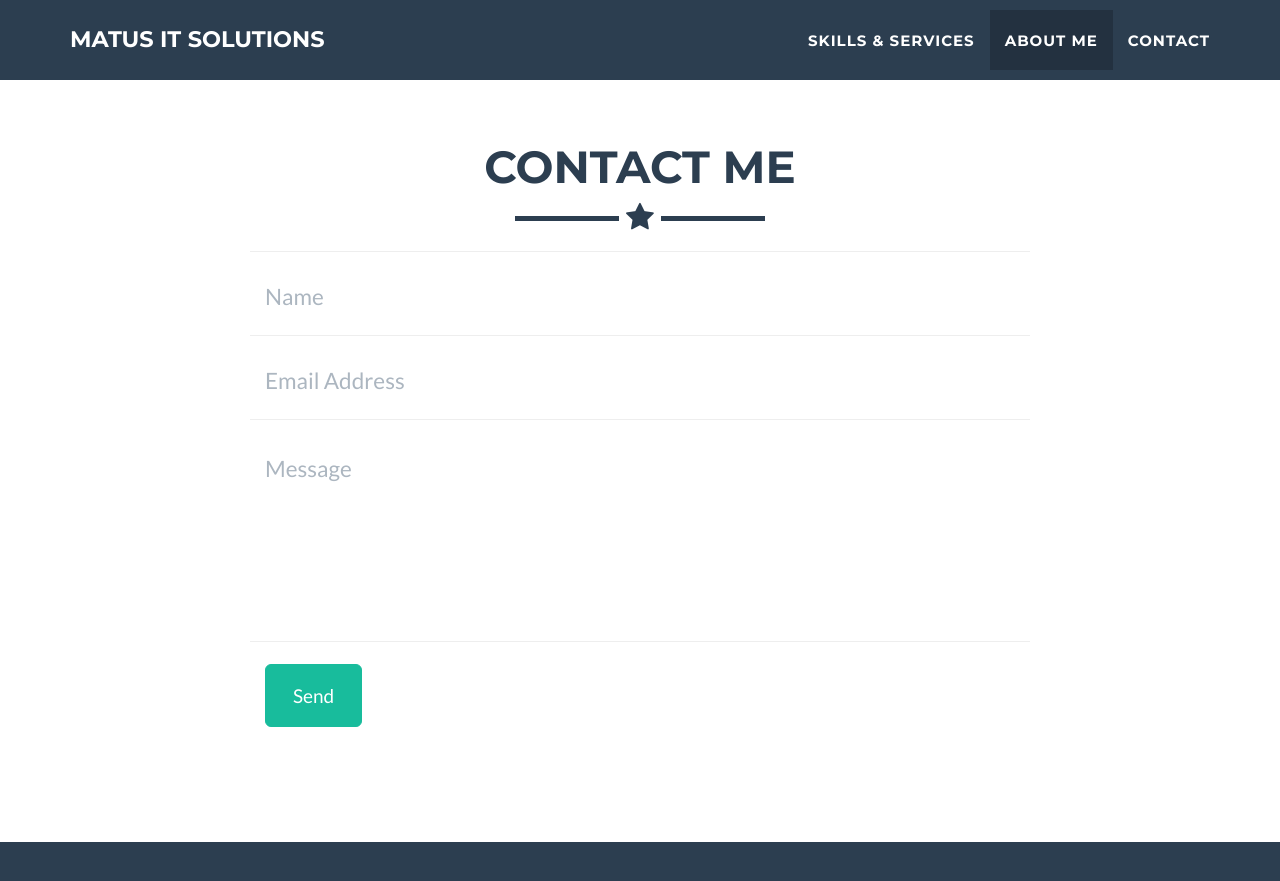
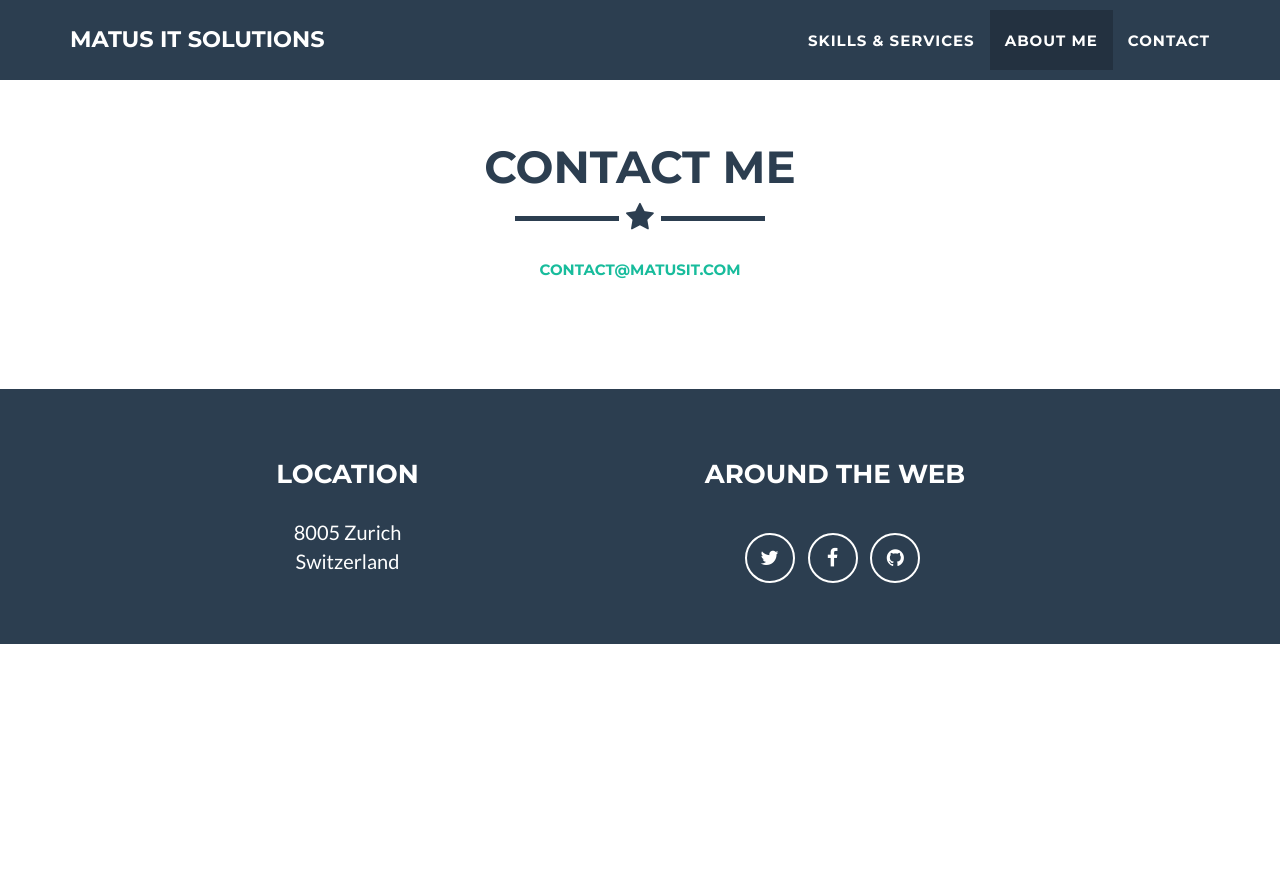
Before and after one commit to nimaai/nimaai.github.io, a Jekyll site: the page built from _posts/2014-07-18-project-1.markdown, in a window 1280 px wide and 900 px high, scrolled down 2159 px. Shown: the top 881 px of the window. Built offline with Jekyll 4.4.1, drawn with Linux system fonts in a browser that asks for light colours; after the commit the page ends 2803 px from its top, so only the background shows below that.

Commit message:
content done

```diff
--- a/_config.yml
+++ b/_config.yml
@@ -17,7 +17,7 @@ bing_verify:
 # - static : pass through formspree.io to validate email sending
 # - disqus : replace contact form by disqus thread
 # - comment the line below if you want to stick with the default PHP contact form
-# contact: static
+contact: email
 
 # If you use disqus you need disqus shortname
 # https://help.disqus.com/customer/portal/articles/466208
--- /dev/null
+++ b/_includes/contact_email.html
@@ -0,0 +1,18 @@
+ <!-- Contact Section -->
+    <section id="contact">
+        <div class="container">
+            <div class="row">
+                <div class="col-lg-12 text-center">
+                    <h2>Contact Me</h2>
+                    <hr class="star-primary">
+                </div>
+            </div>
+            <div class="row">
+                <div class="col-lg-12 text-center">
+                  <a href="mailto:contact@matusit.com">
+                    <h5>contact@matusit.com<h5>
+                  </a>
+                </div>
+            </div>
+        </div>
+    </section>
--- a/_layouts/default.html
+++ b/_layouts/default.html
@@ -11,6 +11,8 @@
     {% include contact_static.html %}
     {% elsif site.contact == "disqus" %}
     {% include contact_disqus.html %}
+    {% elsif site.contact == "email" %}
+    {% include contact_email.html %}
     {% else %}
     {% include contact.html %}
     {% endif %}
```
Also changed, not shown: _posts/2014-07-17-project-2.markdown (+5 -5 lines), 2 other files.
